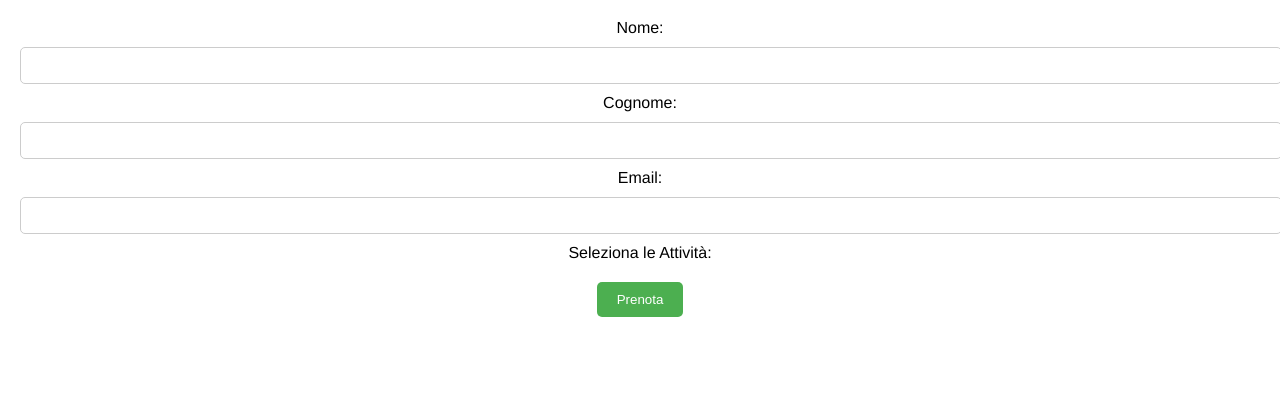
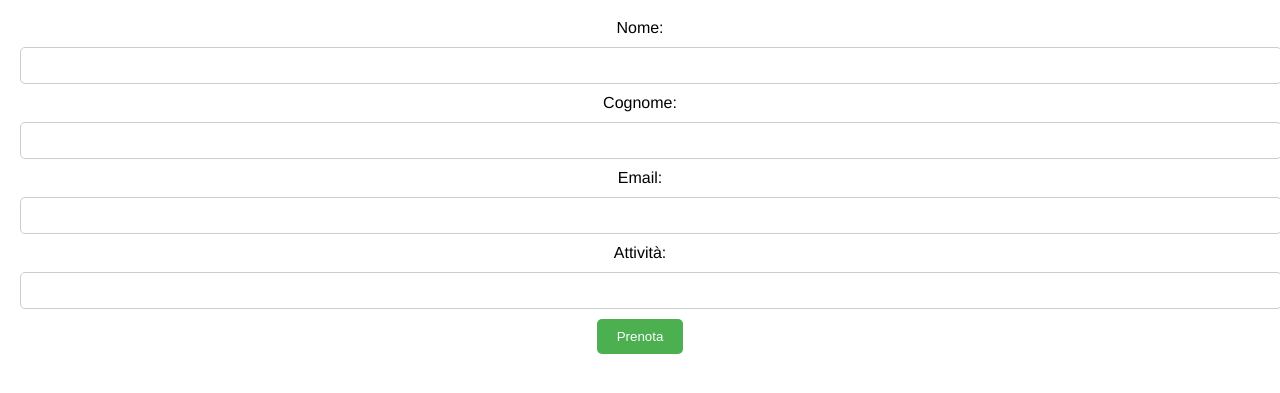
Before and after one commit to IlGiorg/tuttotondo, a plain HTML site: page prenota.html in a window 1280 px wide. Shown: the part 61-454 px from the top of the page. Drawn offline with Linux system fonts and the light colour scheme.

Commit message:
Update prenota.html

```diff
--- a/prenota.html
+++ b/prenota.html
@@ -12,21 +12,22 @@
     <p id="prenota-status"></p>
 
     <div id="prenota-container">
-        <form id="prenota-form">
-            <label for="name">Nome:</label>
-            <input type="text" id="name" name="name" required><br>
+        <form action="submit_booking.php" method="POST">
+    <label for="name">Nome:</label>
+    <input type="text" id="name" name="name" required>
 
-            <label for="surname">Cognome:</label>
-            <input type="text" id="surname" name="surname" required><br>
+    <label for="surname">Cognome:</label>
+    <input type="text" id="surname" name="surname" required>
 
-            <label for="email">Email:</label>
-            <input type="email" id="email" name="email" required><br>
+    <label for="email">Email:</label>
+    <input type="email" id="email" name="email" required>
 
-            <label>Seleziona le Attività:</label><br>
-            <div id="activity-list"></div>
+    <label for="activity">Attività:</label>
+    <input type="text" id="activities" name="activities" required> <!-- Assuming activities as comma-separated values -->
 
-            <button type="submit">Prenota</button>
-        </form>
+    <button type="submit">Prenota</button>
+</form>
+
         <p id="response-message"></p>
     </div>
 </body>
```
